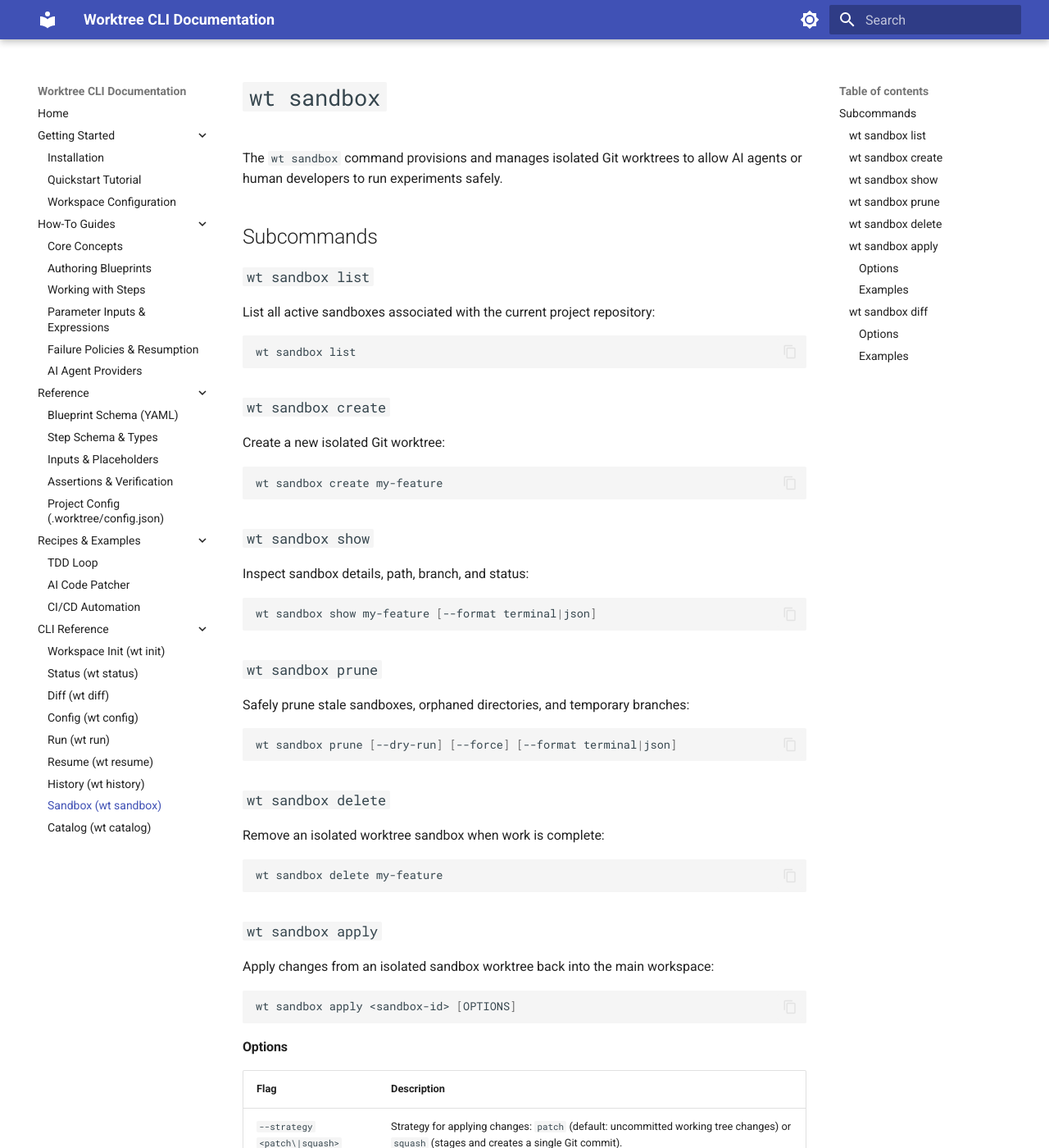
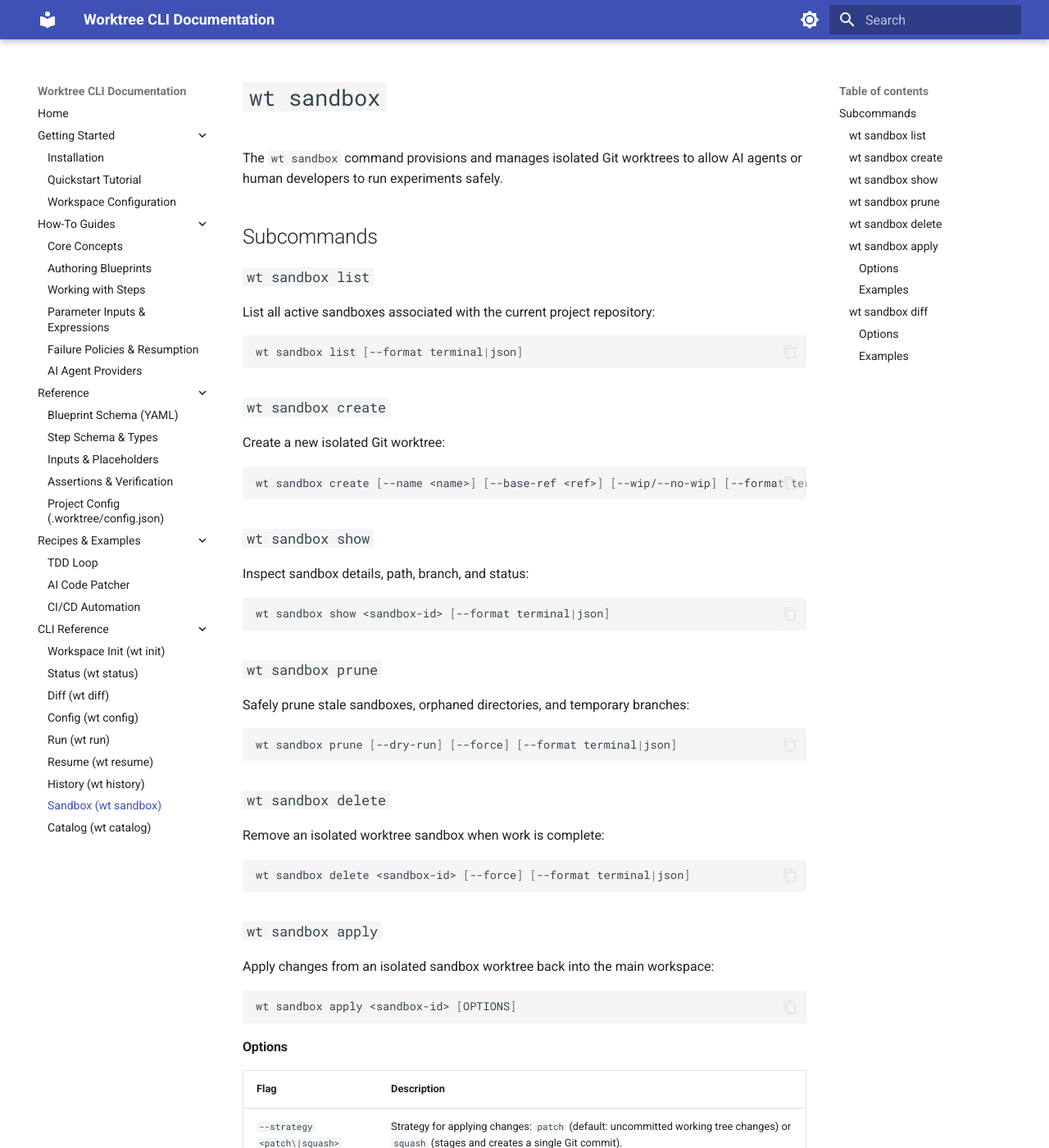
Before and after one commit to devexhq/worktree-cli, an MkDocs documentation site: the page built from docs/cli/sandbox.md, in a window 1280 px wide and 1400 px high. Shown: the whole window at 82% size. Built offline with MkDocs 1.6.1 and Material for MkDocs 9.7.7, drawn with Linux system fonts in a browser that asks for light colours; some of the changed text lies outside the part shown.

Commit message:
docs(sandbox): document format options for all sandbox subcommands

````diff
--- a/docs/cli/sandbox.md
+++ b/docs/cli/sandbox.md
@@ -9,7 +9,7 @@ The `wt sandbox` command provisions and manages isolated Git worktrees to allow
 List all active sandboxes associated with the current project repository:
 
 ```bash
-wt sandbox list
+wt sandbox list [--format terminal|json]
 ```
 
 ### `wt sandbox create`
@@ -17,7 +17,7 @@ wt sandbox list
 Create a new isolated Git worktree:
 
 ```bash
-wt sandbox create my-feature
+wt sandbox create [--name <name>] [--base-ref <ref>] [--wip/--no-wip] [--format terminal|json]
 ```
 
 ### `wt sandbox show`
@@ -25,7 +25,7 @@ wt sandbox create my-feature
 Inspect sandbox details, path, branch, and status:
 
 ```bash
-wt sandbox show my-feature [--format terminal|json]
+wt sandbox show <sandbox-id> [--format terminal|json]
 ```
 
 ### `wt sandbox prune`
@@ -41,7 +41,7 @@ wt sandbox prune [--dry-run] [--force] [--format terminal|json]
 Remove an isolated worktree sandbox when work is complete:
 
 ```bash
-wt sandbox delete my-feature
+wt sandbox delete <sandbox-id> [--force] [--format terminal|json]
 ```
 
 ### `wt sandbox apply`
@@ -61,6 +61,7 @@ wt sandbox apply <sandbox-id> [OPTIONS]
 | `--dry-run` | Perform pre-apply conflict checks without modifying the workspace. |
 | `--delete`, `-d` | Delete the sandbox worktree and branch upon successful application. |
 | `--message <msg>`, `-m <msg>` | Custom commit message when using `--strategy squash`. |
+| `--format <terminal\|json>` | Presentation format (`terminal` or `json`). |
 
 #### Examples
 
@@ -87,6 +88,7 @@ wt sandbox diff <sandbox-id> [OPTIONS]
 | Flag | Description |
 | --- | --- |
 | `--stat` | Output summary diffstat statistics (files changed, insertions, deletions) instead of the full unified diff. |
+| `--format <terminal\|json>` | Presentation format (`terminal` or `json`). |
 
 #### Examples
 
````
